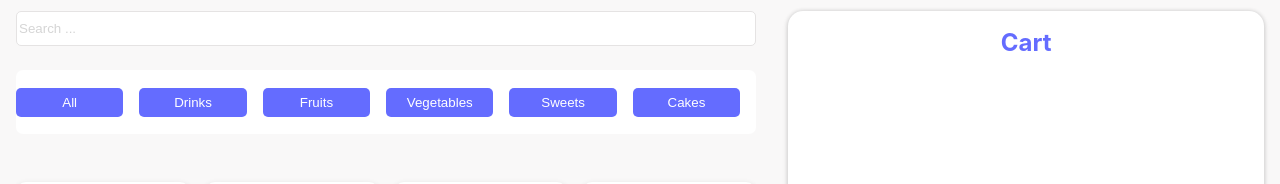
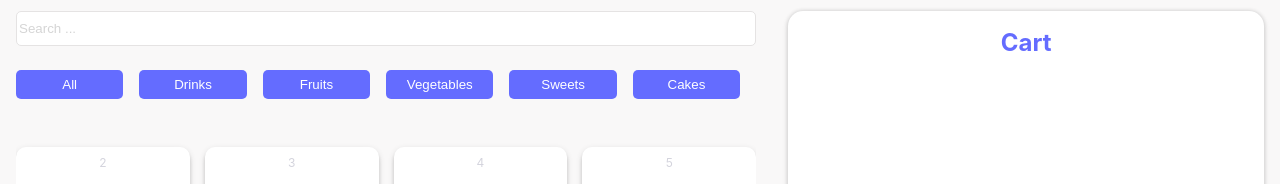
Before and after one commit to nourabdalaziz/Point-Of-Sale-System-ReactJS, a React (Vite) app: page / in a window 1280 px wide. Shown: the part 305-489 px from the top of the page. Built offline with nearby package versions, Linux system fonts and the light colour scheme; data requests are answered from the project's data file.

Commit message:
edit styling of pos

```diff
--- a/index.css
+++ b/index.css
@@ -90,11 +90,7 @@ input[type="search"]::placeholder {
   display: flex;
   align-items: center;
   width: 100%;
-  /* overflow: scroll;
-  overflow-y: hidden; */
   margin-top: 1.5rem;
-  height: 10%;
-  background-color: #fff;
   border-radius: 7px;
 }
 .pos-categories-btns button {
```
